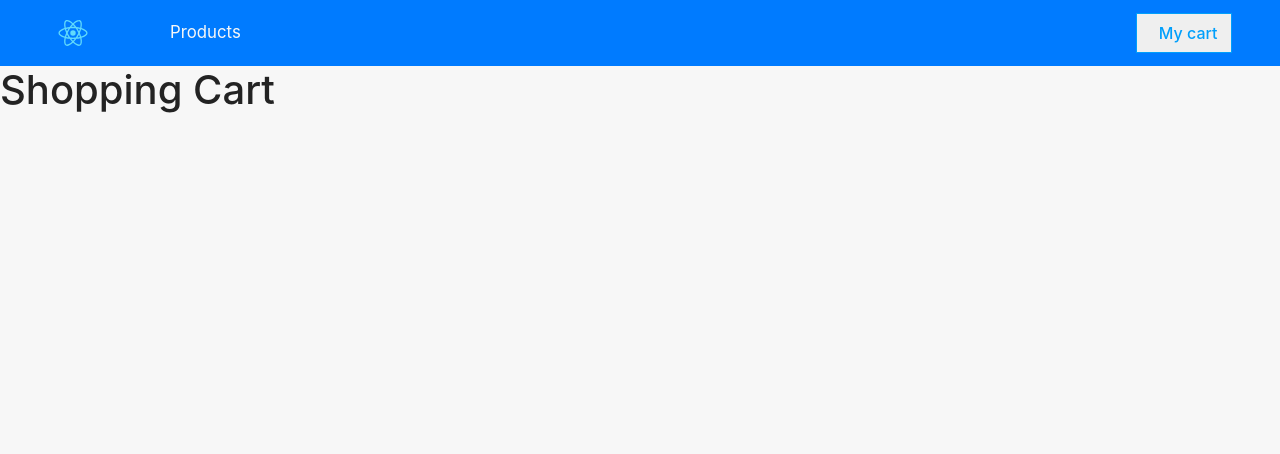
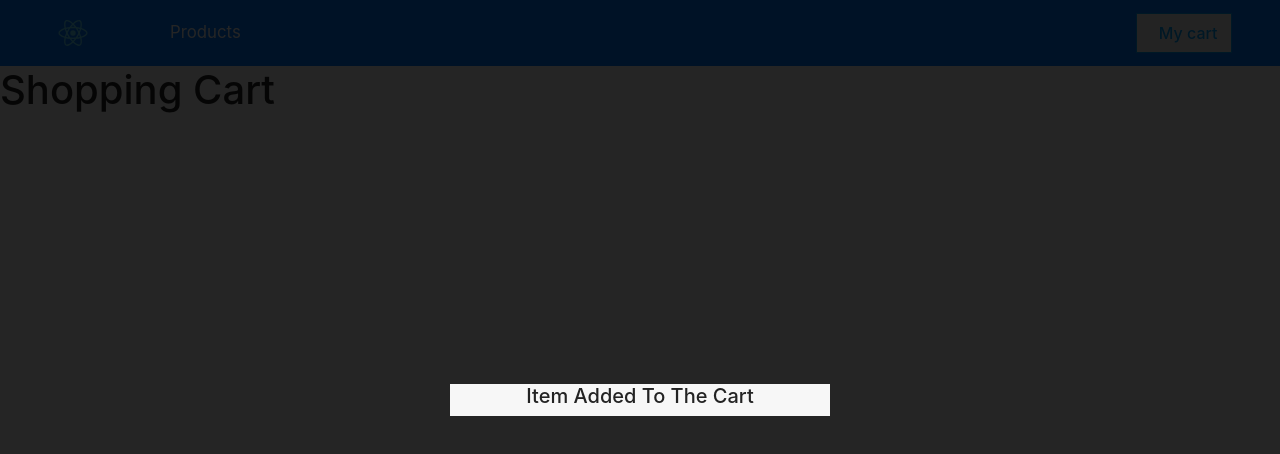
Before and after one commit to B-Starr7/react-ecommerce, a React (Create React App) app: page /cart in a window 1280 px wide. Shown: the top 454 px of the page. Built offline with nearby package versions, Linux system fonts and the light colour scheme; the HTML template or start-up script is replaced by a standard one.

Commit message:
add modal jsx (wip)

```diff
--- a/src/App.js
+++ b/src/App.js
@@ -8,6 +8,7 @@
 import Details from './components/Details';
 import Cart from './components/Cart';
 import Default from "./components/Default";
+import Modal from './components/Modal';
 
 class App extends Component {
   render() {
@@ -21,6 +22,7 @@
           <Route path="/cart" component={Cart} />
           <Route component={Default} />
         </Switch>
+        <Modal />
       </Fragment>
     );
   }
--- /dev/null
+++ b/src/components/Modal.js
@@ -0,0 +1,50 @@
+import React, { Component } from 'react'
+import styled from 'styled-components';
+import { ProductConsumer} from '../context';
+import { ButtonContainer } from './Button';
+import { Link } from 'react-router-dom';
+
+export default class Modal extends Component {
+    render() {
+        return (
+            <ProductConsumer>
+                {/* get the value params */}
+                {(value) => {
+                    const {modalOpen, closeModal} = value;
+                    const { img, title, price } = value.modalProduct;
+
+                    if(!modalOpen) {
+                        return null;
+                    } else {
+                        return (
+                        <ModalContainer>
+                            <div className="container">
+                                <div className="row">
+                                    <div id="modal" className="col-8 mx-auto col-md-6 col-lg-4 text-center text-capitalize">
+                                        <h5>Item added to the cart</h5>
+                                    </div>
+                                </div>
+                            </div>
+                        </ModalContainer>
+                        )
+                    }
+                }}
+            </ProductConsumer>
+        )
+    }
+}
+
+const ModalContainer = styled.div`
+    position: fixed;
+    top: 0;
+    left: 0;
+    right: 0;
+    bottom: 0;
+    background: rgba(0,0,0,0.85);
+    display: flex;
+    align-items: center;
+    justify-content: center;
+    #modal {
+        background: var(--mainWhite);
+    }
+`;
```
